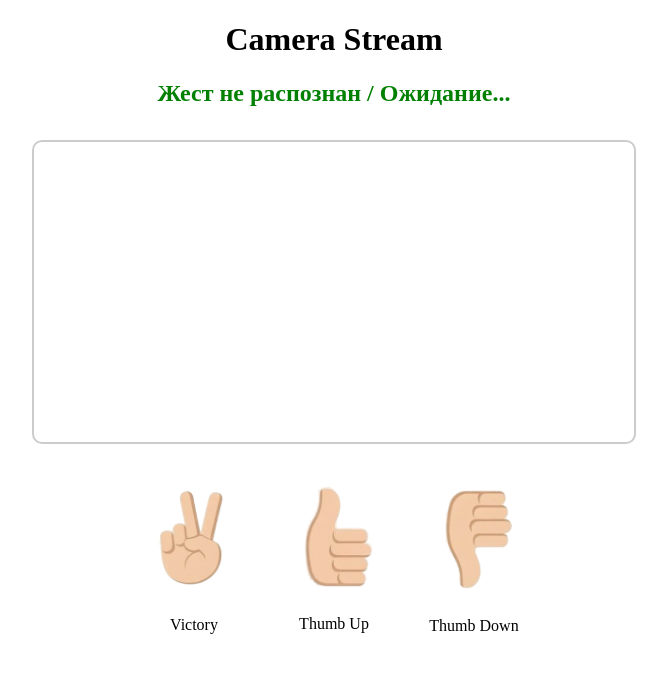
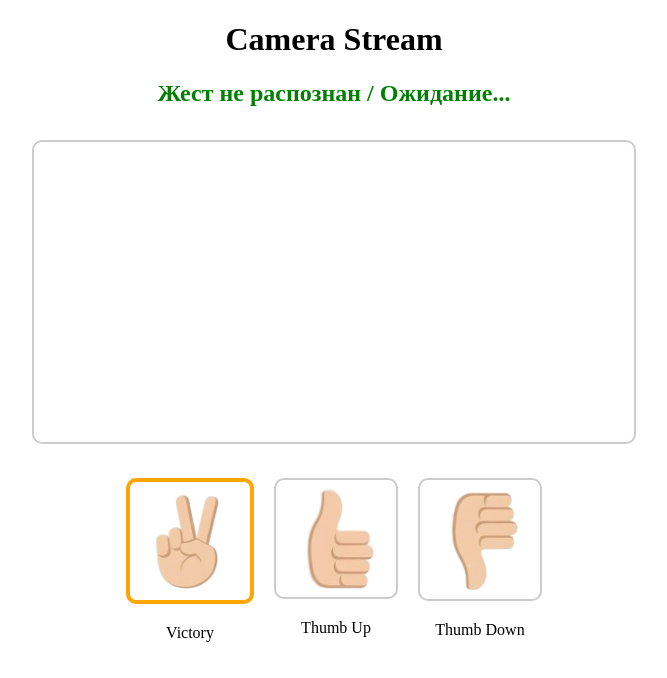
Before and after one commit to NadjaKim/signs, a React (Vite) app: page / in a window 1280 px wide. Shown: the top 678 px of the page, without its empty margins (306-973 px from the left). Built offline with nearby package versions, Linux system fonts and the light colour scheme; no server answers.

Commit message:
Валидация жестов + подсветка + нормализация нейминга

```diff
--- a/src/App.jsx
+++ b/src/App.jsx
@@ -16,8 +16,9 @@ function App() {
   const [error, setError] = useState(null);
   const [gesture, setGesture] = useState("");
 
-
   const [selected, setSelected] = useState([]);
+  const [currentIndex, setCurrentIndex] = useState(0);
+  const [completed, setCompleted] = useState([false, false, false]);
 
   const gestures = [
     { name: "Thumb Up", img: thumbUp },
@@ -31,12 +32,16 @@ function App() {
 
   const getRandomGestures = () => {
     const shuffled = [...gestures].sort(() => Math.random() - 0.5);
-    setSelected(shuffled.slice(0, 3));
+    const newSelection = shuffled.slice(0, 3);
+
+    setSelected(newSelection);
+    setCurrentIndex(0);
+    setCompleted([false, false, false]);
   };
 
   useEffect(() => {
-    // 1. WebSocket
-    wsRef.current = new WebSocket("ws://localhost:5173/ws/gesture");
+    // WebSocket
+    wsRef.current = new WebSocket("ws://localhost:8000/ws/gesture");
 
     wsRef.current.onmessage = (event) => {
       setGesture(event.data);
@@ -46,7 +51,7 @@ function App() {
       console.error("Ошибка WebSocket:", err);
     };
 
-    // 2. Камера
+    // Камера
     const enableCamera = async () => {
       try {
         const stream = await navigator.mediaDevices.getUserMedia({
@@ -63,8 +68,6 @@ function App() {
     };
 
     enableCamera();
-
-
     getRandomGestures();
 
     return () => {
@@ -73,6 +76,29 @@ function App() {
       }
     };
   }, []);
+
+  const normalize = (str) => {
+    return str
+      ?.toLowerCase()
+      .replace(/[_\s]+/g, "") // убираем пробелы и _
+      .trim();
+  };
+
+  useEffect(() => {
+    if (!gesture || selected.length === 0) return;
+
+    const expectedGesture = selected[currentIndex]?.name;
+
+    if (normalize(gesture) === normalize(expectedGesture)) {
+      setCompleted((prev) => {
+        const updated = [...prev];
+        updated[currentIndex] = true;
+        return updated;
+      });
+
+      setCurrentIndex((prev) => prev + 1);
+    }
+  }, [gesture, selected, currentIndex]);
 
   useEffect(() => {
     const intervalId = setInterval(() => {
@@ -114,9 +140,7 @@ function App() {
           ? `Распознан жест: ${gesture}`
           : "Жест не распознан / Ожидание..."}
       </h2>
-
       {error && <p style={{ color: "red" }}>{error}</p>}
-
       <video
         ref={videoRef}
         autoPlay
@@ -128,6 +152,7 @@ function App() {
         }}
       />
 
+      {/* 🔥 Жесты */}
       <div
         style={{
           display: "flex",
@@ -136,11 +161,20 @@ function App() {
         }}
       >
         {selected.map((g, i) => (
-          <div key={i} style={{ margin: "10px" }}>
+          <div key={i} style={{ margin: "10px", textAlign: "center" }}>
             <img
               src={g.img}
               alt={g.name}
               width="120"
+              style={{
+                border: completed[i]
+                  ? "4px solid green"
+                  : i === currentIndex
+                    ? "4px solid orange"
+                    : "2px solid #ccc",
+                borderRadius: "10px",
+                transition: "0.3s",
+              }}
               onError={(e) => {
                 console.log("Ошибка картинки:", g.img);
                 e.target.style.display = "none";
```
